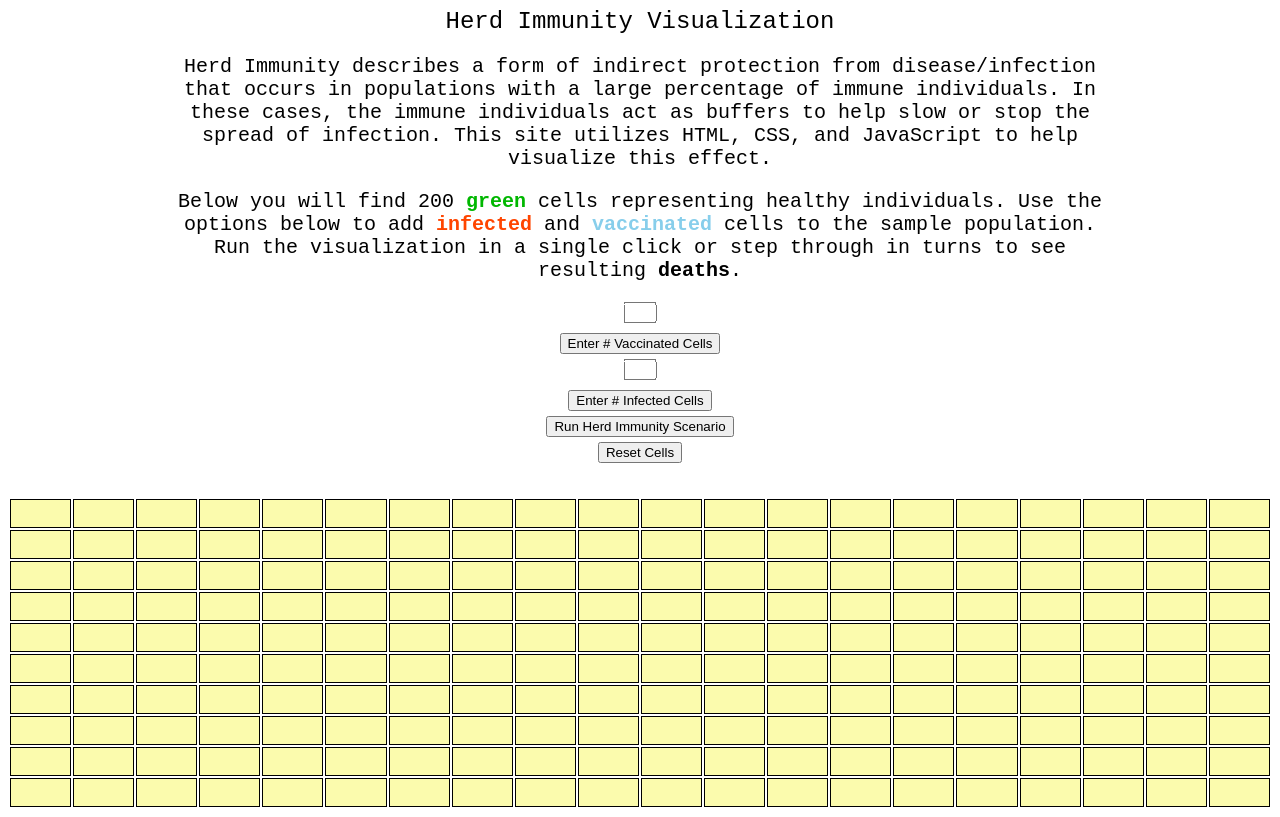
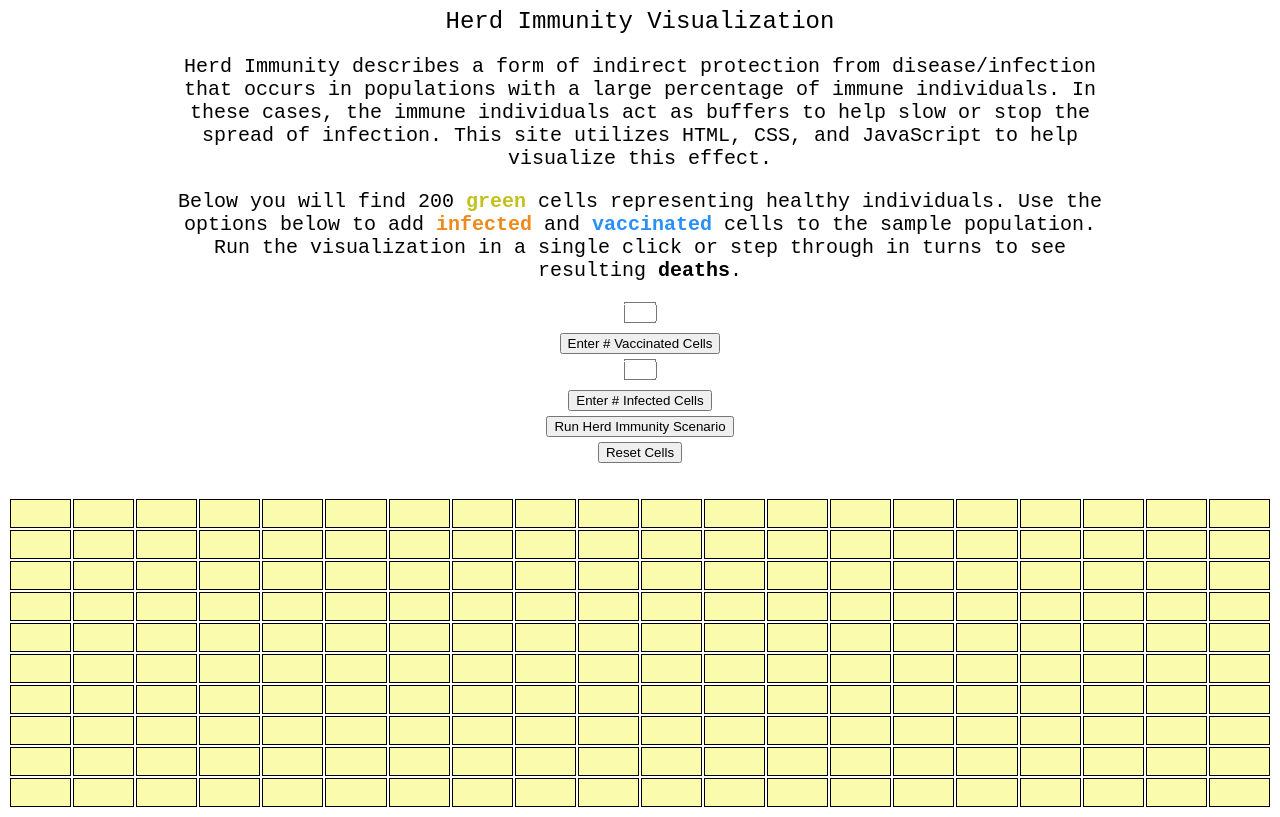
Before and after one commit to aferrar/herd_immunity, a plain HTML site: page index.html in a window 1280 px wide. Drawn offline with Linux system fonts and the light colour scheme.

Commit message:
Style changes

```diff
--- a/index.html
+++ b/index.html
@@ -19,7 +19,7 @@
         Herd Immunity describes a form of indirect protection from disease/infection that occurs in populations with a large percentage of immune individuals. In these cases, the immune individuals act as buffers to help slow or stop the spread of infection. This site utilizes HTML, CSS, and JavaScript to help visualize this effect.
     </p>
     <p>
-        Below you will find 200 <font color="#00b700"><b>green</b></font> cells representing healthy individuals. Use the options below to add <font color="orangered"><b>infected</b></font> and <font color="skyblue"><b>vaccinated</b></font> cells to the sample population. Run the visualization in a single click or step through in turns to see resulting <b>deaths</b>.
+        Below you will find 200 <font color="#c2c21e"><b>green</b></font> cells representing healthy individuals. Use the options below to add <font color="#ee8a1b"><b>infected</b></font> and <font color="#2990fa"><b>vaccinated</b></font> cells to the sample population. Run the visualization in a single click or step through in turns to see resulting <b>deaths</b>.
     </p>
 </div>
 
```
